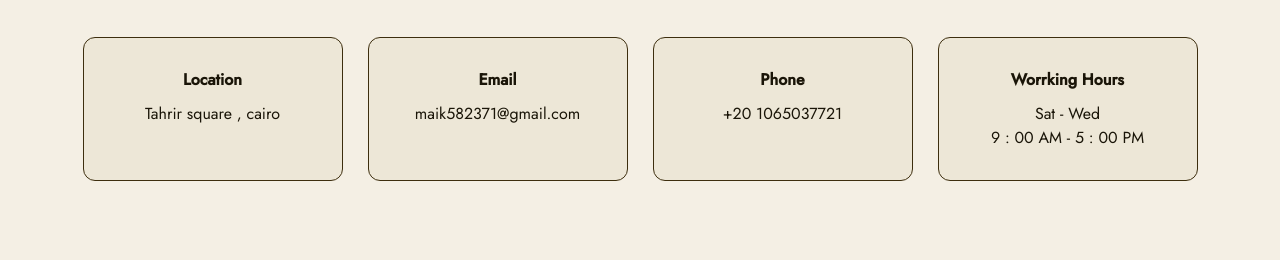
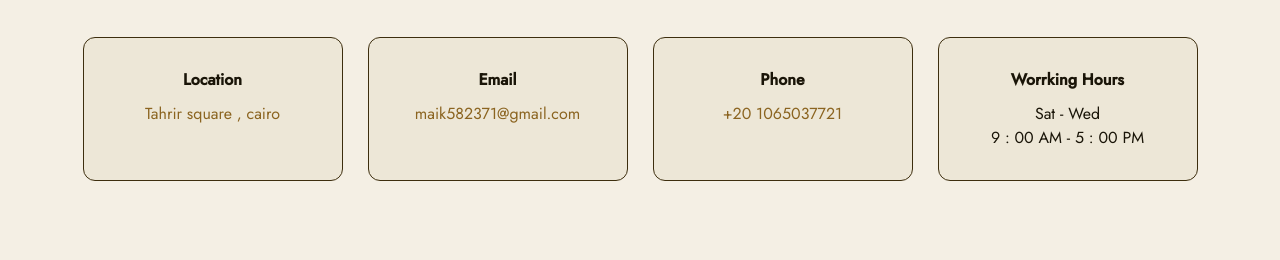
Before and after one commit to fatmaamr-ui/it-project, a plain HTML site: page contact.html in a window 1280 px wide. Shown: the part 300-560 px from the top of the page. Drawn offline with Linux system fonts and the light colour scheme; files whose address does not match are found by name.

Commit message:
Add files via upload

```diff
--- a/contact.html
+++ b/contact.html
@@ -55,15 +55,15 @@
             <div class="contact-boxes">
                 <div class="box">
                     <h4>Location </h4>
-                    <p>Tahrir square , cairo</p>
+                    <a href="https://www.google.com/maps/search/Tahrir+square+,+cairo/@30.0444296,31.2331355,17z/data=!3m1!4b1?entry=ttu&g_ep=EgoyMDI2MDUwMi4wIKXMDSoASAFQAw%3D%3D">Tahrir square , cairo</a>
                 </div>
                 <div class="box">
                     <h4>Email </h4>
-                    <p>maik582371@gmail.com</p>
+                    <a href="">maik582371@gmail.com</a>
                 </div>
                 <div class="box">
                     <h4>Phone </h4>
-                    <p>+20 1065037721</p>
+                   <a href="">+20 1065037721</a>
                 </div>
                 <div class="box">
                     <h4>Worrking Hours</h4>
```
